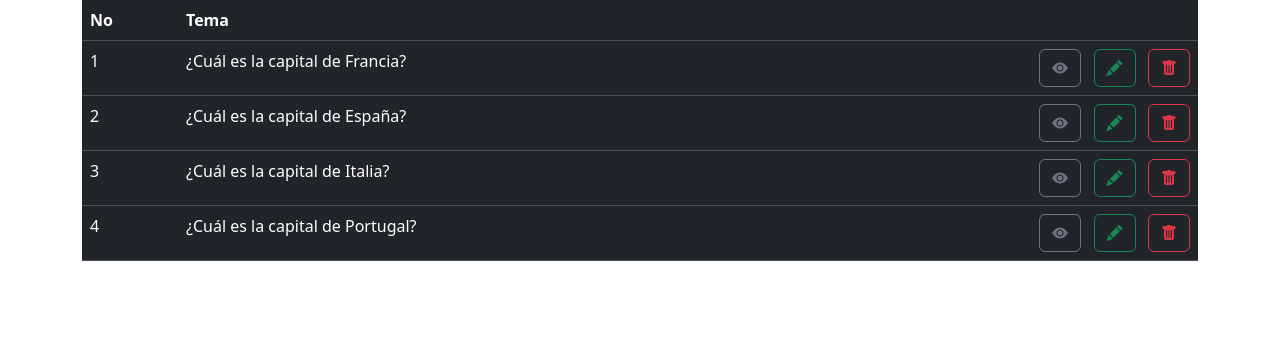
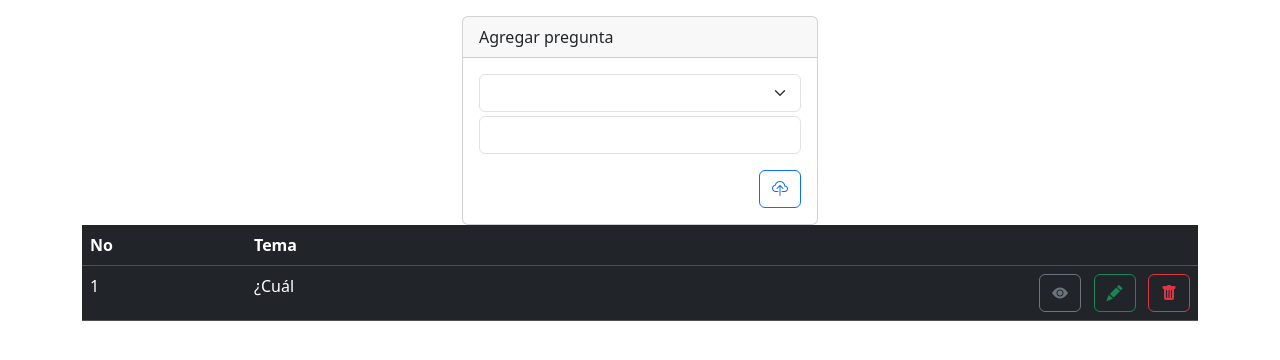
Before and after one commit to yamilethom/forodb, an Angular app: page /home in a window 1280 px wide. Shown: the top 360 px of the page. Built offline with nearby package versions, Linux system fonts and the light colour scheme; no server answers.

Commit message:
12-09-23

```diff
--- a/src/app/api-rest.service.ts
+++ b/src/app/api-rest.service.ts
@@ -10,29 +10,44 @@ export class ApiRestService {
   url = "https://firestore.googleapis.com/v1/projects/foro-dudas-itsch/databases/(default)/documents/"
   constructor(private http: HttpClient) { }
 
-  login(email: string, pass: string){
-    return this.http.post(this.urlLogin, {email:email,password:pass,returnSecureToken:true})
+  login(email: string, pass: string) {
+    return this.http.post(this.urlLogin, { email: email, password: pass, returnSecureToken: true })
   }
 
 
-  register(email: string, pass: string){
-    return this.http.post(this.urlRegister, {email:email,password:pass,returnSecureToken:true})
+  register(email: string, pass: string) {
+    return this.http.post(this.urlRegister, { email: email, password: pass, returnSecureToken: true })
   }
 
-  getAllPreguntas(){
-     return this.http.get(this.url + "preguntas")
+  getAllPreguntas() {
+    return this.http.get<any>(this.url + "preguntas")
   }
 
-createPregunta(categoria:string, correo:string, pregunta:string, fecha:string){
+  createPregunta(categoria: string, correo: string, pregunta: string, fecha: string) {
+    const newDoc = {
+      "fields": {
+        "correo": {
+          "stringValue": correo
+        },
+        "categoria": {
+          "stringValue": categoria
+        },
+        "pregunta": {
+          "stringValue": pregunta
+        },
+        "fecha": {
+          "timestampValue": fecha
+        }
+      }
+    }
+    return this.http.post(this.url + "preguntas", {})
+  }
 
-  return this.http.post(this.url + "preguntas", {})
+  updatePregunta(categoria: string, correo: string, pregunta: string, fecha: string, id: string) {
+    return this.http.patch(this.url + "preguntas/" + id, {})
+  }
+
+  deletePregunta(id: string) {
+    return this.http.delete(this.url + "preguntas/" + id)
+  }
 }
-
-updatePregunta(categoria:string, correo:string, pregunta:string, fecha:string, id:string){
-  return this.http.patch(this.url + "preguntas/"+id, {})
-}
-
-deletePregunta(id:string){
-  return this.http.delete(this.url + "preguntas/"+id)
-}
-}
--- a/src/app/home/home.component.html
+++ b/src/app/home/home.component.html
@@ -1,10 +1,24 @@
 <div class="container">
     <div class="row">
+        <div class="col"></div>
         <div class="col">
-
+            <div class="card mt-3" >
+                <div class="card-header">Agregar pregunta</div>
+                <div class="card-body">
+                    <select class="form-select" [(ngModel)]="newP.categoria">
+                        <option value="General">General</option>
+                        <option value="Programacion">Programacion</option>
+                        <option value="Redes">Redes</option>
+                    </select>
+                    <input type="text" class="form-control mt-1"  [(ngModel)]="newP.pregunta" >
+                    <button class="btn btn-outline-primary float-end mt-3" (click)="crearPregunta()">
+                        <i class="bi bi-cloud-upload"></i>
+                    </button>
+                </div>
+            </div>
         </div>
+        <div class="col"></div>
     </div>
-
     <div class="row">
         <div class="col">
             <table class="table table-dark table-hover">
@@ -17,7 +31,7 @@
                 </thead>
                 <tbody>
                     <tr *ngFor="let p of preguntas">
-                        <td>{{p.id}}</td>
+                        <td>{{p.no}}</td>
                         <td>{{p.pregunta}}</td>
                         <td class="text-end">
                             <button class="btn btn-outline-secondary"><i class="bi bi-eye-fill"></i></button>
--- a/src/app/home/home.component.ts
+++ b/src/app/home/home.component.ts
@@ -8,11 +8,9 @@ import { ApiRestService } from '../api-rest.service';
 })
 export class HomeComponent {
 preguntas = [
-  {id: 1, pregunta: '¿Cuál es la capital de Francia?'},
-  {id: 2, pregunta: '¿Cuál es la capital de España?'},
-  {id: 3, pregunta: '¿Cuál es la capital de Italia?'},
-  {id: 4, pregunta: '¿Cuál es la capital de Portugal?'},
+  {no: 1, pregunta: '¿Cuál ',categoria:"",correo:"",fecha:"",id:""},
 ]
+newP= {categoria:"", pregunta:""}
 
 constructor(private api: ApiRestService){}
 
@@ -23,9 +21,28 @@ ngOnInit():void{
 consulta(){
   this.api.getAllPreguntas().subscribe({
     next: datos => {
-      console.log(datos)
+      console.log(datos.documents)
+      let i =1;
+      this.preguntas = datos.documents.map((p: any) => ({
+        no: i++,
+        pregunta: p.fields.pregunta.stringValue,
+        categoria: p.fields.categoria,
+        correo: p.fields.correo.stringValue,
+        fecha: p.fields.fecha.timestampValue,
+        id: p.name.split("/").pop()
+      }))
+      console.log(this.preguntas)
     },
     error: e =>{}
     })
   }
+
+  crearPregunta(){
+    const correo = localStorage.getItem("correo") || ""
+    const fecha = new Date().toISOString();
+     this.api.createPregunta(this.newP.categoria, correo,this.newP.pregunta, fecha).subscribe({
+      next: resp => {this.consulta()},
+      error: e => {console.log(e)}
+     })
+  }
 }
```
